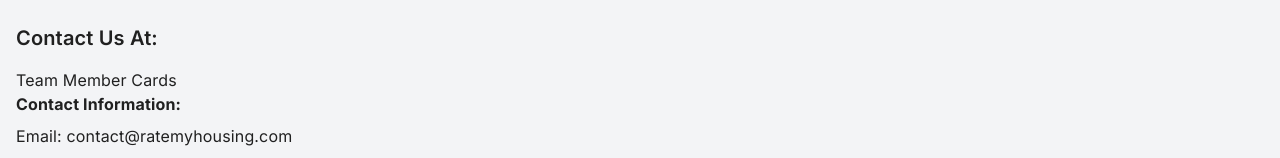
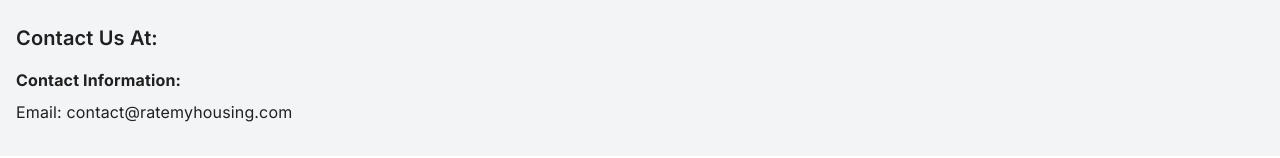
Before and after one commit to lwaldow/rate-my-housing, a Next.js app in the folder rate-my-housing/: page /about in a window 1280 px wide. Shown: the part 590-748 px from the top of the page. Built offline with nearby package versions, Linux system fonts and the light colour scheme.

Commit message:
need to rework about us page

```diff
--- a/rate-my-housing/app/about/page.tsx
+++ b/rate-my-housing/app/about/page.tsx
@@ -24,7 +24,6 @@
           Finding good housing close to campus is getting harder and harder for students each year, especially with the ongoing housing crisis at UMass. RateMyHousing aims to step in and provide a platform for students to find their ideal housing, on or off campus.
         </p>
         <h2 className="text-xl font-semibold mb-4">Contact Us At:</h2>
-        <p className="text-base">Team Member Cards</p>
         <p className="text-base font-bold mb-2">Contact Information:</p>
         <p className="text-base">Email: contact@ratemyhousing.com</p>
       </div>
```
